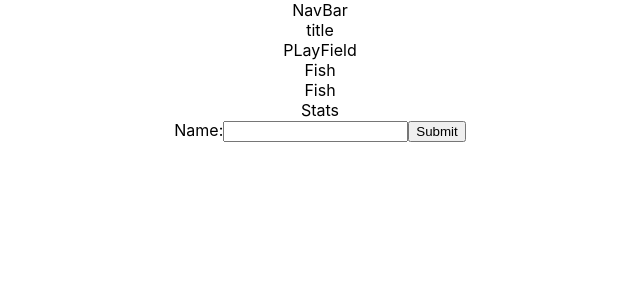
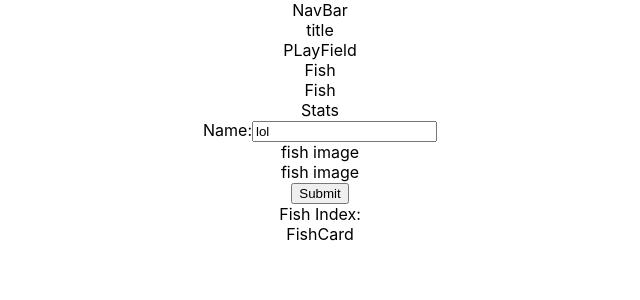
Before and after one commit to metart43/beta_fish_frontend, a React (Create React App) app: page / in a window 1280 px wide. Shown: the top 300 px of the page, without its empty margins (320-960 px from the left). Built offline with nearby package versions, Linux system fonts and the light colour scheme; no server answers.

Commit message:
add fish Card/Fish index/Fish Form

```diff
--- a/src/App.js
+++ b/src/App.js
@@ -5,12 +5,6 @@ import NavBar from './components/NavBar'
 import FishPage from './containers/FishPage'
 
 class App extends Component {
-
-  componentDidMount(){
-    fetch('http://localhost:3000/fish')
-    .then(res => res.json())
-    .then(fishData => console.log(fishData))
-  }
 
   render() {
     return (
--- /dev/null
+++ b/src/components/FishCard.js
@@ -0,0 +1,13 @@
+import React from 'react';
+
+
+const FishCard = () => {
+
+return (
+  <div>
+  {"FishCard"}
+  </div>
+)
+}
+
+export default FishCard
--- /dev/null
+++ b/src/components/FishImage.js
@@ -0,0 +1,10 @@
+import React from 'react';
+
+
+const FishImage = () => {
+  return (
+    <div>{'fish image'}</div>
+  )
+}
+
+export default FishImage
--- a/src/components/Form.js
+++ /dev/null
@@ -1,32 +0,0 @@
-import React from 'react';
-
-class Form extends React.Component {
-  constructor(){
-    super()
-    this.state={
-      fishName: ''
-    }
-  }
-
-getName(){
-  this.setState({
-    fishName: this.state.fishName
-  })
-}
-
-  render(){
-    return(
-      <div>
-      <form>
-  <label>
-    Name:
-    <input type="text" name="name" />
-  </label>
-  <input type="submit" value={this.state.firstName} onChange={this.getName}/>
-</form>
-</div>
-    )
-  }
-}
-
-export default Form
--- /dev/null
+++ b/src/containers/FishIndex.js
@@ -0,0 +1,18 @@
+import React from 'react';
+import FishCard from '../components/FishCard'
+
+class FishIndex extends React.Component {
+  constructor() {
+    super()
+
+  }
+  render(){
+    return (
+      <div>
+      {'Fish Index:'}
+      <FishCard />
+    </div>)
+  }
+}
+
+export default FishIndex
--- a/src/containers/FishPage.js
+++ b/src/containers/FishPage.js
@@ -1,6 +1,7 @@
 import React from 'react';
 import Fight from './Fight'
-import Form from '../components/Form'
+import Form from './Form'
+import FishIndex from './FishIndex'
 
 class FishPage extends React.Component {
   constructor() {
@@ -15,6 +16,7 @@ class FishPage extends React.Component {
       <div>
         <Fight />
         <Form />
+        <FishIndex />
       </div>
     )
   }
--- /dev/null
+++ b/src/containers/Form.js
@@ -0,0 +1,38 @@
+import React from 'react';
+import FishImage from '../components/FishImage'
+
+class Form extends React.Component {
+  constructor(){
+    super()
+    this.state={
+      fishName: 'lol'
+    }
+  }
+
+getName = (e) => {
+  e.preventDefault()
+  console.log(e.target.value)
+  this.setState({
+    fishName: e.target.value,
+    fishImage: ''
+  })
+}
+
+  render(){
+    return(
+    <div>
+        <form>
+      <label>
+        Name:
+          <input type="text" name="name" value={this.state.fishName} onChange={this.getName}/>
+      </label>
+          <FishImage />
+          <FishImage />
+        <input type="submit" />
+        </form>
+    </div>
+    )
+  }
+}
+
+export default Form
--- a/src/containers/PlayField.js
+++ b/src/containers/PlayField.js
@@ -7,7 +7,8 @@ class PlayField extends React.Component {
   return (
     <div>{'PLayField'}
       <Fish />
-      <Fish /></div>
+      <Fish />
+      </div>
   )
   }
 }
```
